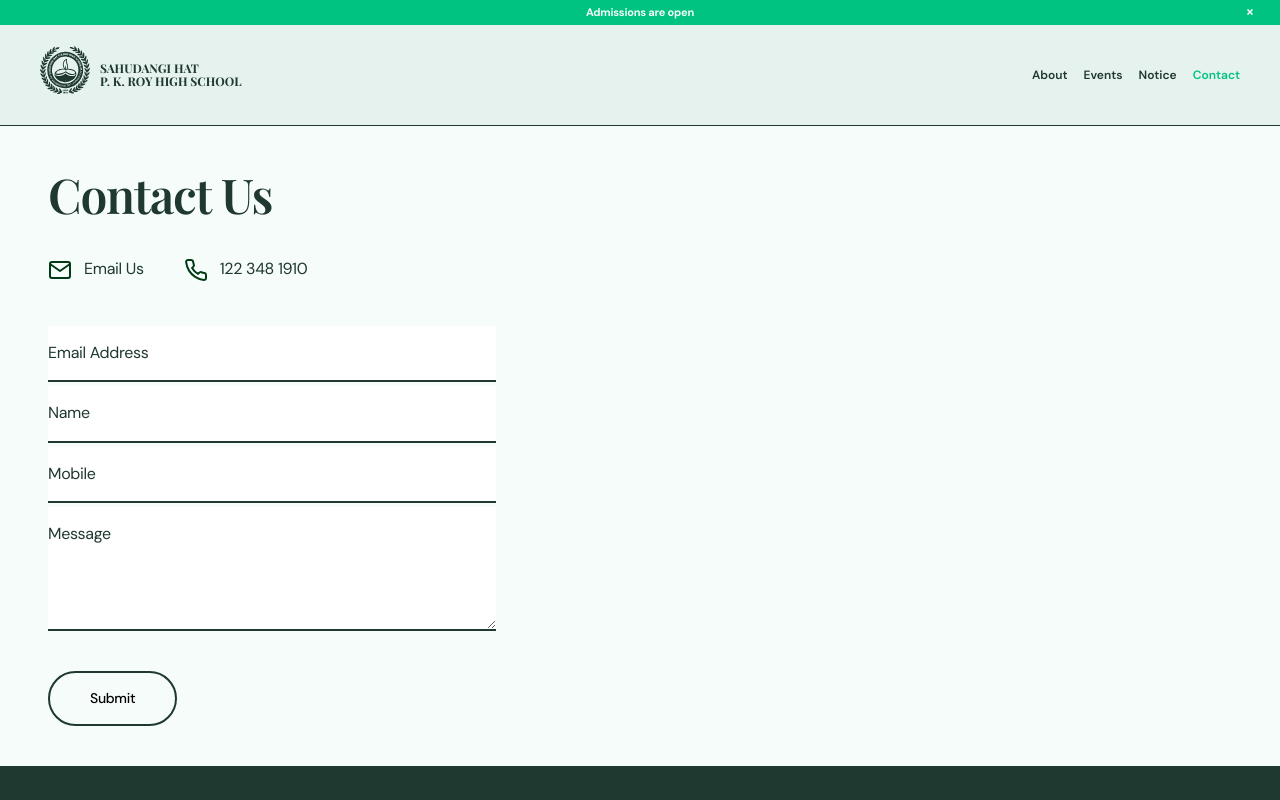
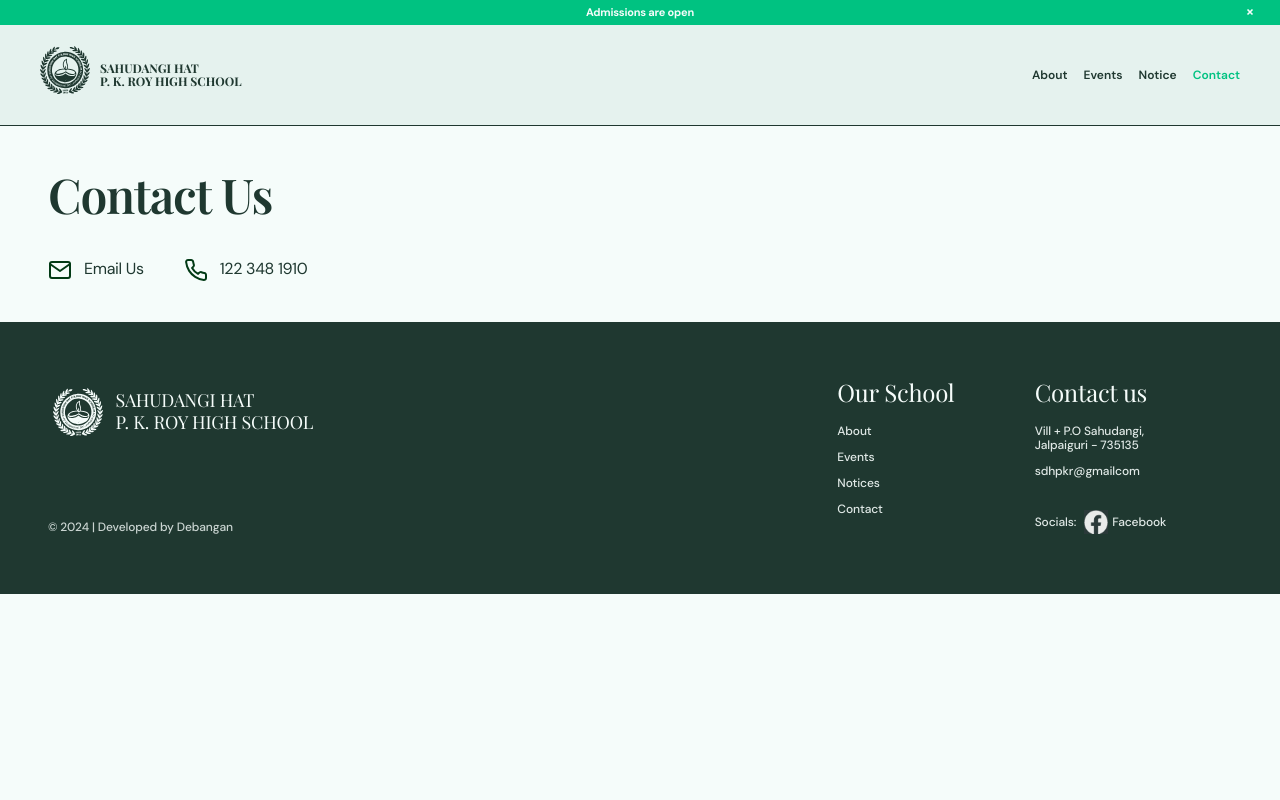
Before and after one commit to Devon-1984/school_web, a Next.js app: page /contact in a window 1280 px wide. Shown: the top 800 px of the page. Built offline with nearby package versions, Linux system fonts and the light colour scheme; a web font is replaced by a local one.

Commit message:
forms fix attempt

```diff
--- a/src/components/contact.js
+++ b/src/components/contact.js
@@ -58,7 +58,15 @@ export default function Contact() {
           </div>
         </div>
 
-        <form name="contact" method="POST" netlify className="max-w-md">
+        <form
+          name="contact-form"
+          method="POST"
+          netlify
+          netlify-honeypot="bot-field"
+          hidden
+          action="/thank-you"
+          className="max-w-md"
+        >
           <p className="border-b-2 border-primary-900  ">
             <input
               type="email"
```
